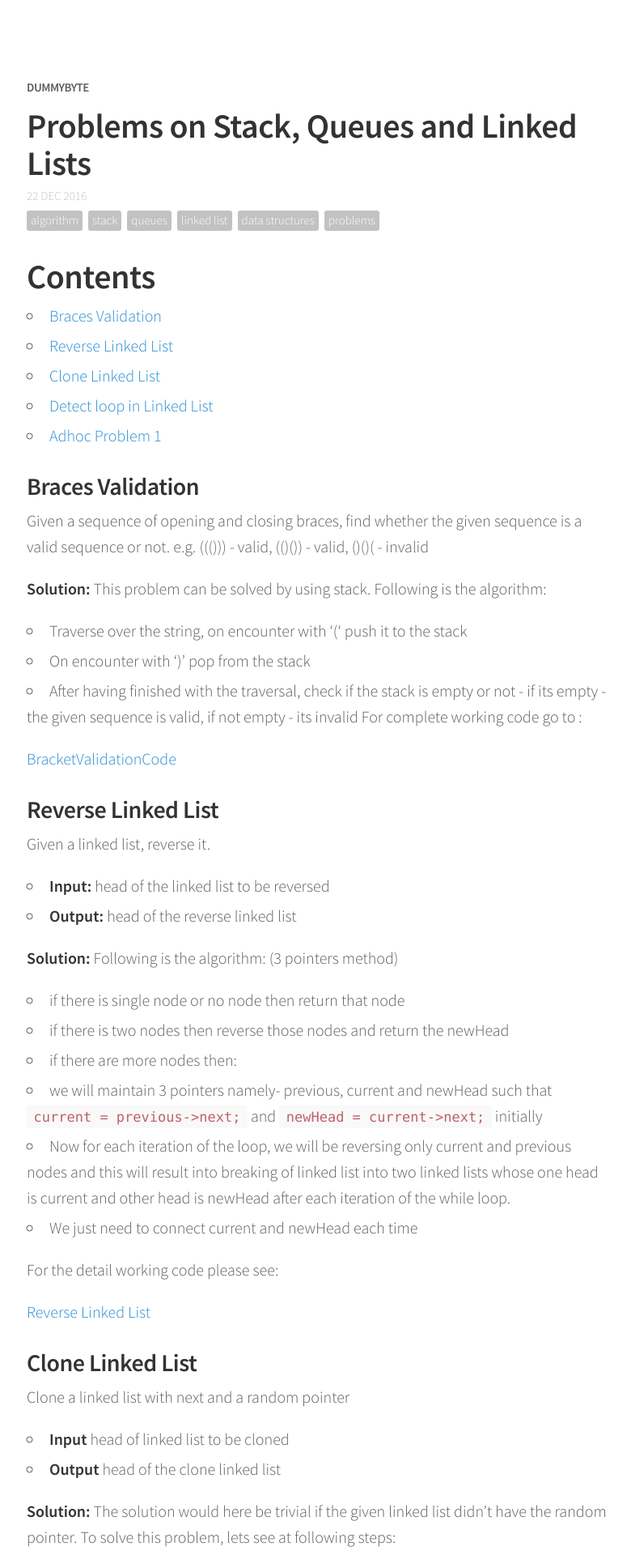
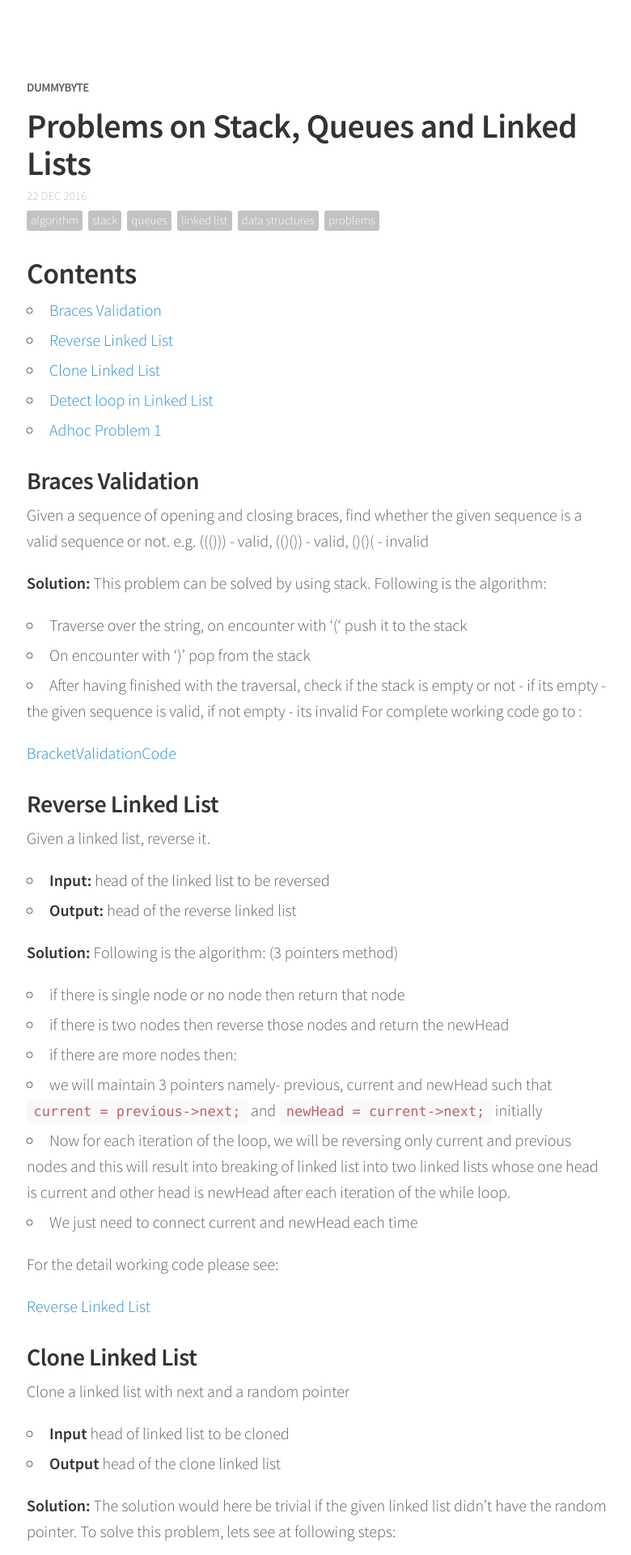
Before and after one commit to dummybyte/blog, a Jekyll site: the page built from _posts/2016-12-22-Problems-on-Stack-Queue-Linked-Lists.md, in a window 1280 px wide. Shown: the top 1920 px of the page at 81% size, without its empty margins (247-1027 px from the left). Built offline with Jekyll 4.4.1, drawn with Linux system fonts in a browser that asks for light colours; nearby versions of some CDN libraries; comment, search, counter and statistics services are not loaded.

Commit message:
decreased the font size

```diff
--- a/_posts/2016-12-22-Problems-on-Stack-Queue-Linked-Lists.md
+++ b/_posts/2016-12-22-Problems-on-Stack-Queue-Linked-Lists.md
@@ -7,7 +7,7 @@ tags: [algorithm, stack, queues, linked list, data structures, problems]
 comments: true
 share: true
 ---
-# Contents
+## Contents
 
 - [Braces Validation](#braces-validation)
 - [Reverse Linked List](#reverse-linked-list)
```
